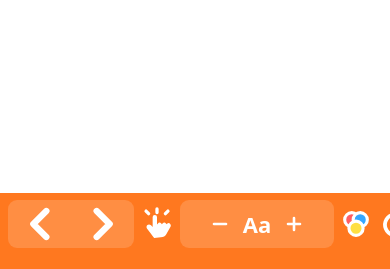
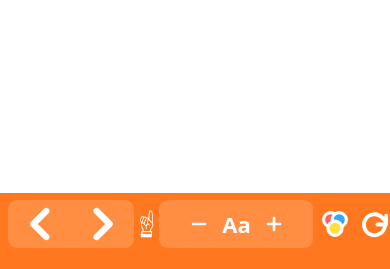
Before and after one commit to sanjay1994singh/ebook, a Django app: page /ebooks/content/books/1/read/ in a window 390 px wide. Shown: the part 575-844 px from the top of the page. Run offline with Django 5.2, Linux system fonts and the light colour scheme; tables that the repository leaves empty hold one stand-in row (values such as "Sample post"); parts of the project's set-up code (start-up, migrations or seed data) failed here and were passed over.

Commit message:
Use clear reader footer finger icon

```diff
--- a/ebook_reader/static/ebook_reader/content_reader.css
+++ b/ebook_reader/static/ebook_reader/content_reader.css
@@ -52,7 +52,7 @@ body[data-theme=sepia]{--bg:#e5dac4;--paper:#fbf1dc;--ink:#4b3524}body[data-them
   .footer-nav button{width:63px;height:48px;font-size:0;padding:0;display:flex;align-items:center;justify-content:center;background:transparent;border-radius:0}
   .footer-nav button svg{width:40px;height:40px;stroke-width:3.8}
   .footer-symbol{width:54px;height:48px;font-size:0;padding:0;display:flex;align-items:center;justify-content:center;background:transparent!important}
-  .footer-symbol svg{width:36px;height:36px}.footer-symbol .tap-hand{fill:currentColor;stroke:none}.footer-symbol .tap-rays{fill:none;stroke:currentColor;stroke-width:2.2;stroke-linecap:round}
+  .footer-symbol .tap-finger{font-family:system-ui,sans-serif;font-size:36px;line-height:1;color:#fff;font-weight:400;transform:translateY(-1px);display:block}
   .footer-zoom{height:48px;display:flex;align-items:center;gap:8px;padding:5px 10px;font-family:system-ui,sans-serif;font-size:22px;line-height:1;flex:0 0 154px;justify-content:center}
   .footer-zoom button{width:30px;height:38px;min-height:38px;padding:0;background:transparent;display:flex;align-items:center;justify-content:center}
   .footer-zoom button svg{width:24px;height:24px;stroke-width:2.6}
--- a/templates/ebook_reader/content_reader.html
+++ b/templates/ebook_reader/content_reader.html
@@ -4,7 +4,7 @@
 <head>
   <meta charset="utf-8"><meta name="viewport" content="width=device-width, initial-scale=1">
   <title>{{ edition.book.title }} · पुस्तक</title>
-  <link rel="stylesheet" href="{% static 'ebook_reader/content_reader.css' %}?v=20260928-geeta-reader-ui-7">
+  <link rel="stylesheet" href="{% static 'ebook_reader/content_reader.css' %}?v=20260928-geeta-reader-ui-8">
 </head>
 <body class="{% if review %}review-mode{% endif %}">
   <header class="toolbar reader-chrome">
@@ -43,7 +43,7 @@
       <button id="previous" type="button" aria-label="Previous page"><svg viewBox="0 0 24 24" aria-hidden="true"><path d="M15.8 4.2 8 12l7.8 7.8"/></svg></button>
       <button id="next" type="button" aria-label="Next page"><svg viewBox="0 0 24 24" aria-hidden="true"><path d="M8.2 4.2 16 12l-7.8 7.8"/></svg></button>
     </div>
-    <button class="footer-symbol" id="toggle-mode" type="button" aria-label="Reader mode"><svg viewBox="0 0 24 24" aria-hidden="true"><path class="tap-rays" d="M6.4 5.1 4.7 3.4M12 4.4V2M17.6 5.1l1.7-1.7"/><path class="tap-hand" d="M10.1 21.4c-.9-1.3-1.7-2.4-2.5-3.4l-2.2-2.9c-.6-.8-.5-1.8.2-2.4.7-.6 1.7-.5 2.4.2l1.1 1.1V7.4a1.45 1.45 0 1 1 2.9 0v5l.5-.6a1.6 1.6 0 0 1 2.4-.1l.3.4.5-.5a1.55 1.55 0 0 1 2.3 0l.3.5.4-.3a1.5 1.5 0 0 1 2.2.3c.4.5.4 1.2.1 1.8l-2.7 4.7c-.8 1.4-2.1 2.2-3.7 2.2z"/></svg></button>
+    <button class="footer-symbol" id="toggle-mode" type="button" aria-label="Reader mode"><span class="tap-finger" aria-hidden="true">☝︎</span></button>
     <div class="footer-zoom">
       <button id="smaller" type="button" aria-label="Zoom out"><svg viewBox="0 0 24 24" aria-hidden="true"><path d="M6 12h12"/></svg></button>
       <span>Aa</span>
@@ -68,6 +68,6 @@
   <form hidden>{% csrf_token %}</form>
   {% endif %}
   {{ reader_config|json_script:"reader-config" }}
-  <script src="{% static 'ebook_reader/content_reader.js' %}?v=20260928-geeta-reader-ui-7" defer></script>
+  <script src="{% static 'ebook_reader/content_reader.js' %}?v=20260928-geeta-reader-ui-8" defer></script>
 </body>
 </html>
```
